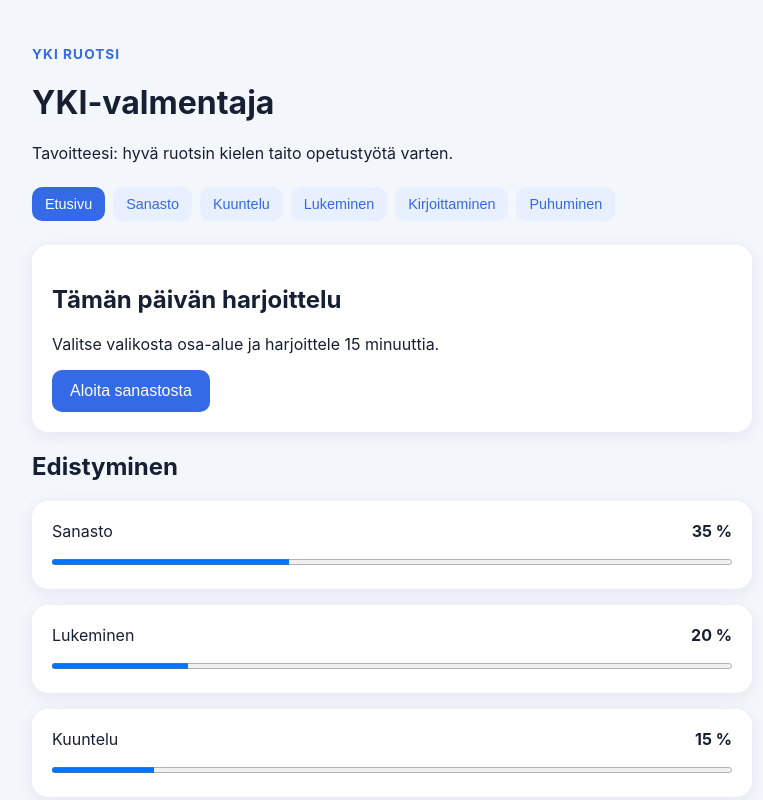
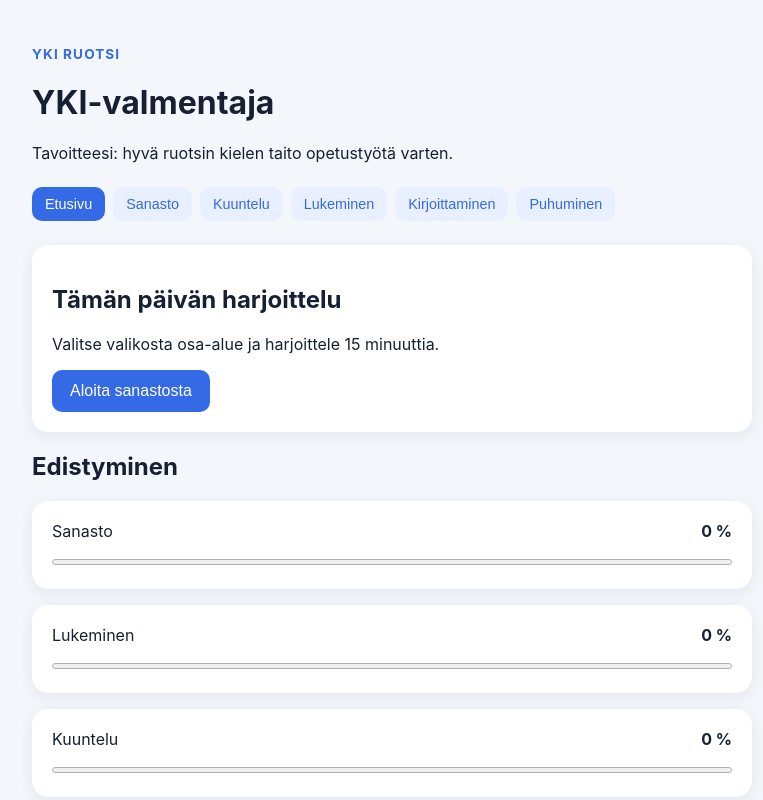
Before and after one commit to ksanthippos/yki-ruotsi-valmentaja, a React (Vite) app: page / in a window 1280 px wide. Shown: the top 800 px of the page, without its empty margins (248-1011 px from the left). Built offline with nearby package versions, Linux system fonts and the light colour scheme.

Commit message:
Etenemispalkki

```diff
--- a/src/App.tsx
+++ b/src/App.tsx
@@ -6,14 +6,8 @@ import {
   speakingPrompts,
   writingPrompts,
 } from './data/learningMaterials';
-
-const areas = [
-  { name: 'Sanasto', progress: 35 },
-  { name: 'Lukeminen', progress: 20 },
-  { name: 'Kuuntelu', progress: 15 },
-  { name: 'Kirjoittaminen', progress: 10 },
-  { name: 'Puhuminen', progress: 5 },
-];
+import { createEmptyProgress, getUserProgress, saveUserProgress } from './services/storage';
+import { ProgressArea, UserProgress } from './types';
 
 function normalize(text: string) {
   return text.trim().toLocaleLowerCase('fi-FI');
@@ -37,23 +31,44 @@ export default function App() {
   const [section, setSection] = useState<Section>('home');
   const [exerciseIndex, setExerciseIndex] = useState(0);
   const [showListeningText, setShowListeningText] = useState(false);
-  const [score, setScore] = useState(() =>
-    Number(localStorage.getItem('yki-score') ?? 0),
-  );
+  const [progress, setProgress] = useState<UserProgress>(() => {
+    const stored = getUserProgress();
+    if (stored) return stored;
+
+    const initial = createEmptyProgress();
+    const legacyScore = Number(localStorage.getItem('yki-score') ?? 0);
+    return { ...initial, score: Number.isFinite(legacyScore) ? legacyScore : 0 };
+  });
 
   const word = vocabulary[wordIndex];
+  const score = progress.score;
 
   useEffect(() => {
-    localStorage.setItem('yki-score', String(score));
-  }, [score]);
+    saveUserProgress(progress);
+    localStorage.setItem('yki-score', String(progress.score));
+  }, [progress]);
+
+  function completeExercise(area: ProgressArea, id: string, points = 0) {
+    setProgress((current) => {
+      const completed = current.completed[area];
+      const alreadyCompleted = completed.includes(id);
+      return {
+        score: current.score + (alreadyCompleted ? 0 : points),
+        completed: alreadyCompleted
+          ? current.completed
+          : { ...current.completed, [area]: [...completed, id] },
+      };
+    });
+  }
 
   function checkAnswer() {
     if (!answer.trim() || feedback) return;
 
     if (normalize(answer) === normalize(word.finnish)) {
       setFeedback('Oikein! +10 pistettä');
-      setScore((current) => current + 10);
+      completeExercise('vocabulary', String(wordIndex), 10);
     } else {
+      completeExercise('vocabulary', String(wordIndex));
       setFeedback(`Oikea vastaus on: ${word.finnish}`);
     }
   }
@@ -76,8 +91,13 @@ export default function App() {
     if (feedback) return;
     if (choice === correctAnswer) {
       setFeedback('Oikein! +10 pistettä');
-      setScore((current) => current + 10);
+      const area = section === 'listening' ? 'listening' : 'reading';
+      const exercise = area === 'listening' ? listening : reading;
+      completeExercise(area, String(exercise.id), 10);
     } else {
+      const area = section === 'listening' ? 'listening' : 'reading';
+      const exercise = area === 'listening' ? listening : reading;
+      completeExercise(area, String(exercise.id));
       setFeedback(`Oikea vastaus on: ${correctAnswer}`);
     }
   }
@@ -131,15 +151,26 @@ export default function App() {
           <section>
             <h2>Edistyminen</h2>
             <div className="areas">
-              {areas.map((area) => (
-                <div className="area" key={area.name}>
+              {[
+                ['Sanasto', 'vocabulary', vocabulary.length],
+                ['Lukeminen', 'reading', readingExercises.length],
+                ['Kuuntelu', 'listening', listeningExercises.length],
+                ['Kirjoittaminen', 'writing', writingPrompts.length],
+                ['Puhuminen', 'speaking', speakingPrompts.length],
+              ].map(([name, area, total]) => {
+                const progressValue = Math.round(
+                  (progress.completed[area as ProgressArea].length / Number(total)) * 100,
+                );
+                return (
+                <div className="area" key={String(area)}>
                   <div className="area-header">
-                    <span>{area.name}</span>
-                    <strong>{area.progress} %</strong>
+                    <span>{name}</span>
+                    <strong>{progressValue} %</strong>
                   </div>
-                  <progress value={area.progress} max="100" />
+                  <progress value={progressValue} max="100" />
                 </div>
-              ))}
+                );
+              })}
             </div>
           </section>
         </>
@@ -211,7 +242,10 @@ export default function App() {
         <p>{prompts[exerciseIndex % prompts.length]}</p>
         <textarea placeholder={section === 'writing' ? 'Kirjoita vastauksesi ruotsiksi...' : 'Kirjoita ensin muistiinpanosi...'} />
         <p className="hint">Tavoittele selkeää rakennetta ja käytä mahdollisimman monipuolista sanastoa.</p>
-        <button onClick={() => setFeedback('Tehtävä merkitty harjoitelluksi!')}>Merkitse tehdyksi</button>
+        <button onClick={() => {
+          completeExercise(section, String(exerciseIndex), 5);
+          setFeedback('Tehtävä merkitty harjoitelluksi!');
+        }}>Merkitse tehdyksi</button>
         <button className="secondary next-button" onClick={() => nextExercise(prompts.length)}>Seuraava tehtävä</button>
         {feedback && <p><strong>{feedback}</strong></p>}
       </section>
--- a/src/services/storage.ts
+++ b/src/services/storage.ts
@@ -1,6 +1,21 @@
-import { UserProgress } from '../types';
+import { ProgressArea, UserProgress } from '../types';
 
 const STORAGE_KEY = 'ykiUserProgress';
+
+const emptyProgress: UserProgress = {
+    score: 0,
+    completed: {
+        vocabulary: [],
+        listening: [],
+        reading: [],
+        writing: [],
+        speaking: [],
+    },
+};
+
+function isProgressArea(value: string): value is ProgressArea {
+    return ['vocabulary', 'listening', 'reading', 'writing', 'speaking'].includes(value);
+}
 
 export const saveUserProgress = (progress: UserProgress) => {
     localStorage.setItem(STORAGE_KEY, JSON.stringify(progress));
@@ -8,8 +23,39 @@ export const saveUserProgress = (progress: UserProgress) => {
 
 export const getUserProgress = (): UserProgress | null => {
     const storedProgress = localStorage.getItem(STORAGE_KEY);
-    return storedProgress ? JSON.parse(storedProgress) : null;
+    if (!storedProgress) return null;
+
+    try {
+        const parsed = JSON.parse(storedProgress) as Partial<UserProgress>;
+        const completed = { ...emptyProgress.completed };
+
+        if (parsed.completed && typeof parsed.completed === 'object') {
+            Object.entries(parsed.completed).forEach(([area, ids]) => {
+                if (isProgressArea(area) && Array.isArray(ids)) {
+                    completed[area] = ids.filter((id): id is string => typeof id === 'string');
+                }
+            });
+        }
+
+        return {
+            score: typeof parsed.score === 'number' ? parsed.score : 0,
+            completed,
+        };
+    } catch {
+        return null;
+    }
 };
+
+export const createEmptyProgress = (): UserProgress => ({
+    score: emptyProgress.score,
+    completed: {
+        vocabulary: [],
+        listening: [],
+        reading: [],
+        writing: [],
+        speaking: [],
+    },
+});
 
 export const clearUserProgress = () => {
     localStorage.removeItem(STORAGE_KEY);
```
Also changed, not shown: src/types/index.ts (+7 -0 lines).
